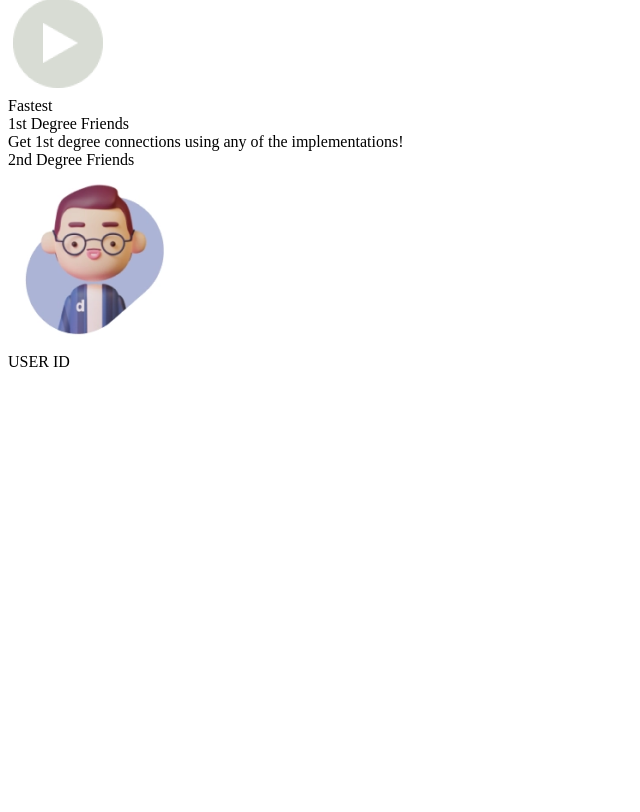
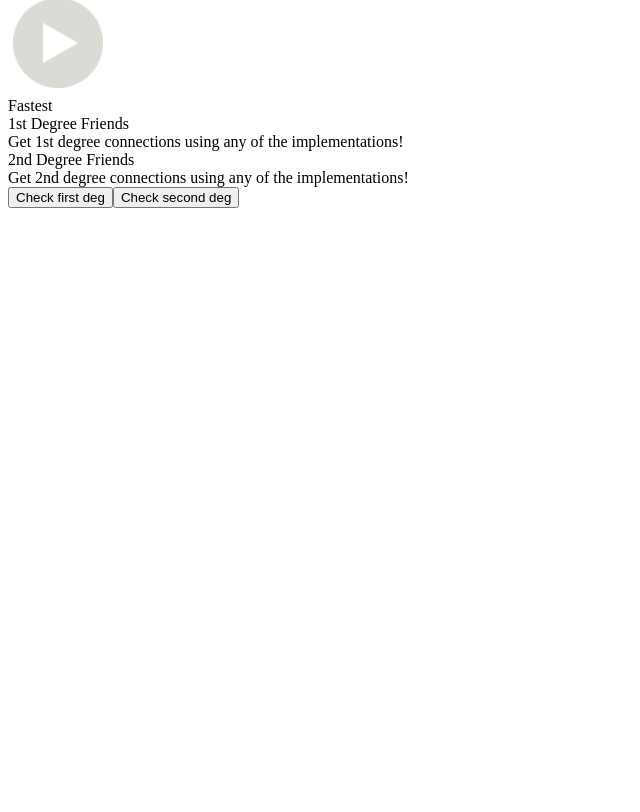
Before and after one commit to felicepng/yelpfriends, a Next.js app in the folder client/: page / in a window 1280 px wide. Shown: the part 1528-2340 px from the top of the page, without its empty margins (0-640 px from the left). After the commit the page ends 1744 px from the top, so only its background shows below. Built offline with nearby package versions, Linux system fonts and the light colour scheme.

Commit message:
added key

```diff
--- a/client/components/SecondDegree.js
+++ b/client/components/SecondDegree.js
@@ -13,21 +13,13 @@ const SecondDegree = (props) => {
             </div>
             <div className="mt-6 mb-2 h-96 overflow-y-scroll scrollbar-hide">
                 {
-                    // secondDegree. ((value, key) => {
-                    //     console.log(value);
-                    //     return (
-                    //         <UserCard key={key}/>
-                    //     )
-                    // }
-                    // )
-                    allKeys?.map(key => {
-
+                    allKeys?.map((key,index) => {
                         // console.log(secondDegree[key]);
-                        return(<UserCard userId={key} mutualFriends = {secondDegree[key]}/>)
+                        return(<UserCard key={index} userId={key} mutualFriends = {secondDegree[key]}/>)
                     })
                 }
                 {
-                    secondDegree === {} &&
+                    allKeys.length == 0 &&
                     <div className="flex text-gray-500 font-semibold items-center h-full text-center">
                         Get 2nd degree connections using any of the implementations!
                     </div>
--- a/client/pages/index.js
+++ b/client/pages/index.js
@@ -68,7 +68,6 @@ export default function Home() {
 
             <div className="col-span-3 grid grid-cols-2 gap-x-8">
               <FirstDegree {...{ firstDegree }} />
-              <DegFriends title="2nd Degree Friends" />
               <SecondDegree {...{ secondDegree }} />
             </div>
             <button onClick={() => { console.log(firstDegree) }} >Check first deg </button>
```
